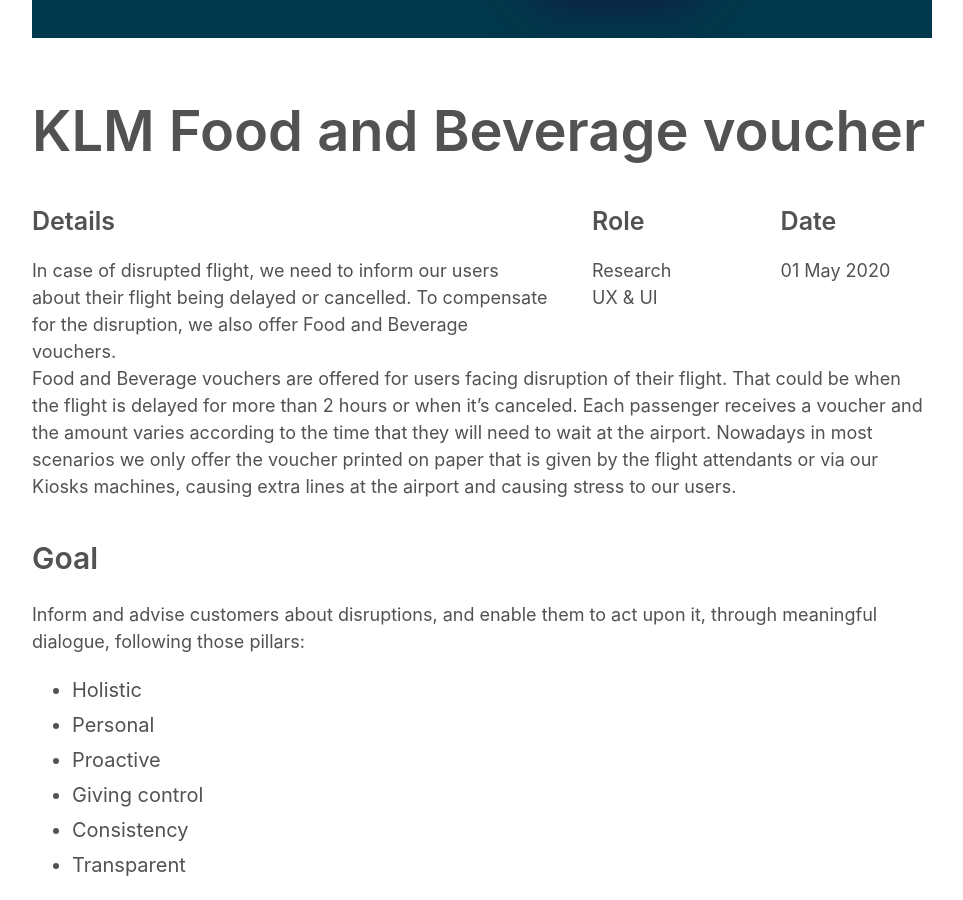
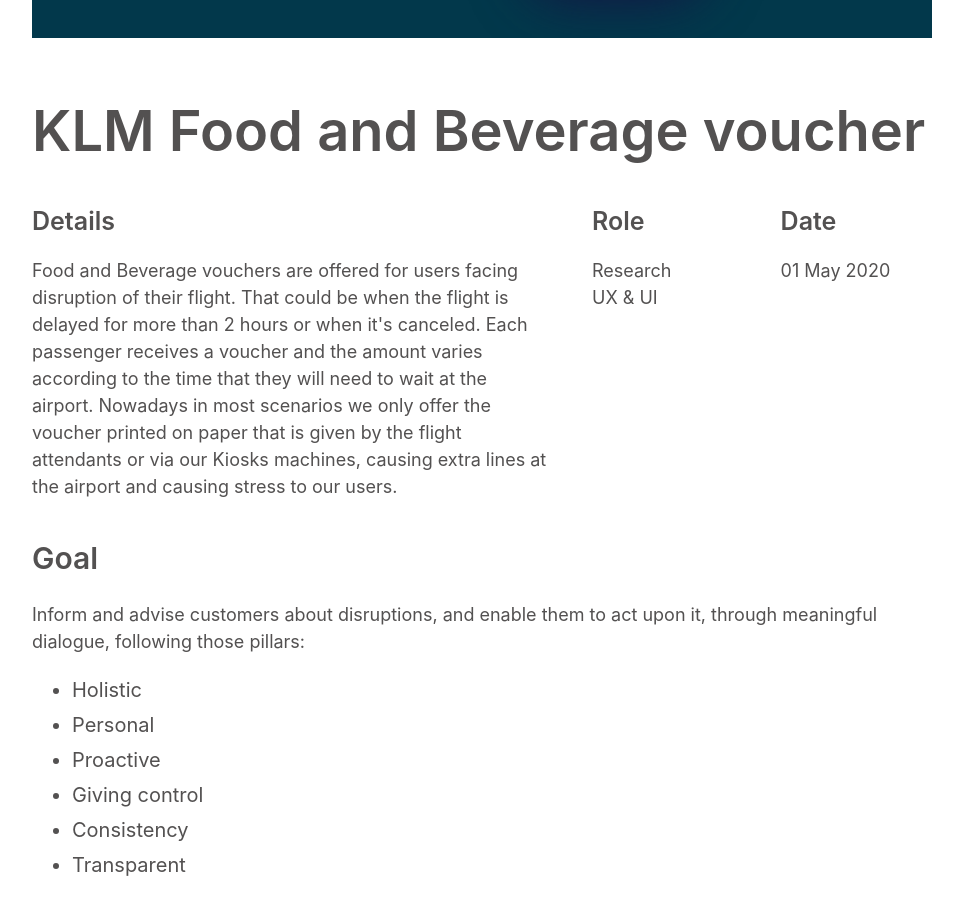
Before and after one commit to luizabreier/portfolio, a Jekyll site: the page built from _posts/2020-05-13-klm-food-and-beverage-voucher.md, in a window 1280 px wide and 900 px high, scrolled down 759 px. Shown: the whole window, without its empty margins (158-1121 px from the left). Built offline with Jekyll 4.4.1, drawn with Linux system fonts in a browser that asks for light colours.

Commit message:
Update excerpt

```diff
--- a/_layouts/post.html
+++ b/_layouts/post.html
@@ -25,5 +25,7 @@
       </div>
     </div>
   </div>
-  {{ content }}
+  <div>
+    {{ content }}
+  </div>
 </article>
--- a/_posts/2020-05-13-klm-food-and-beverage-voucher.md
+++ b/_posts/2020-05-13-klm-food-and-beverage-voucher.md
@@ -4,16 +4,13 @@
 img: /img/preview-cover.png
 banner: /img/preview.png
 description: In case of disrupted flight, we need to inform our users about their flight being delayed or cancelled. To compensate for the disruption, we also offer Food and Beverage vouchers.
-excerpt: In case of disrupted flight, we need to inform our users about their flight being delayed or cancelled. To compensate for the disruption, we also offer Food and Beverage vouchers.
+excerpt: Food and Beverage vouchers are offered for users facing disruption of their flight. That could be when the flight is delayed for more than 2 hours or when it's canceled. Each passenger receives a voucher and the amount varies according to the time that they will need to wait at the airport. Nowadays in most scenarios we only offer the voucher printed on paper that is given by the flight attendants or via our Kiosks machines, causing extra lines at the airport and causing stress to our users.
 project: See project
 date: May 2020
 role:
 - Research
 - UX & UI
 ---
-
-
-Food and Beverage vouchers are offered for users facing disruption of their flight. That could be when the flight is delayed for more than 2 hours or when it's canceled. Each passenger receives a voucher and the amount varies according to the time that they will need to wait at the airport. Nowadays in most scenarios we only offer the voucher printed on paper that is given by the flight attendants or via our Kiosks machines, causing extra lines at the airport and causing stress to our users.
 
 ## Goal
 
```
Also changed, not shown: _posts/2020-05-13-air-france-and-klm-design-system.md (+1 -3 lines), _posts/2020-05-13-air-france-and-klm-my-trips.md (+1 -3 lines).
